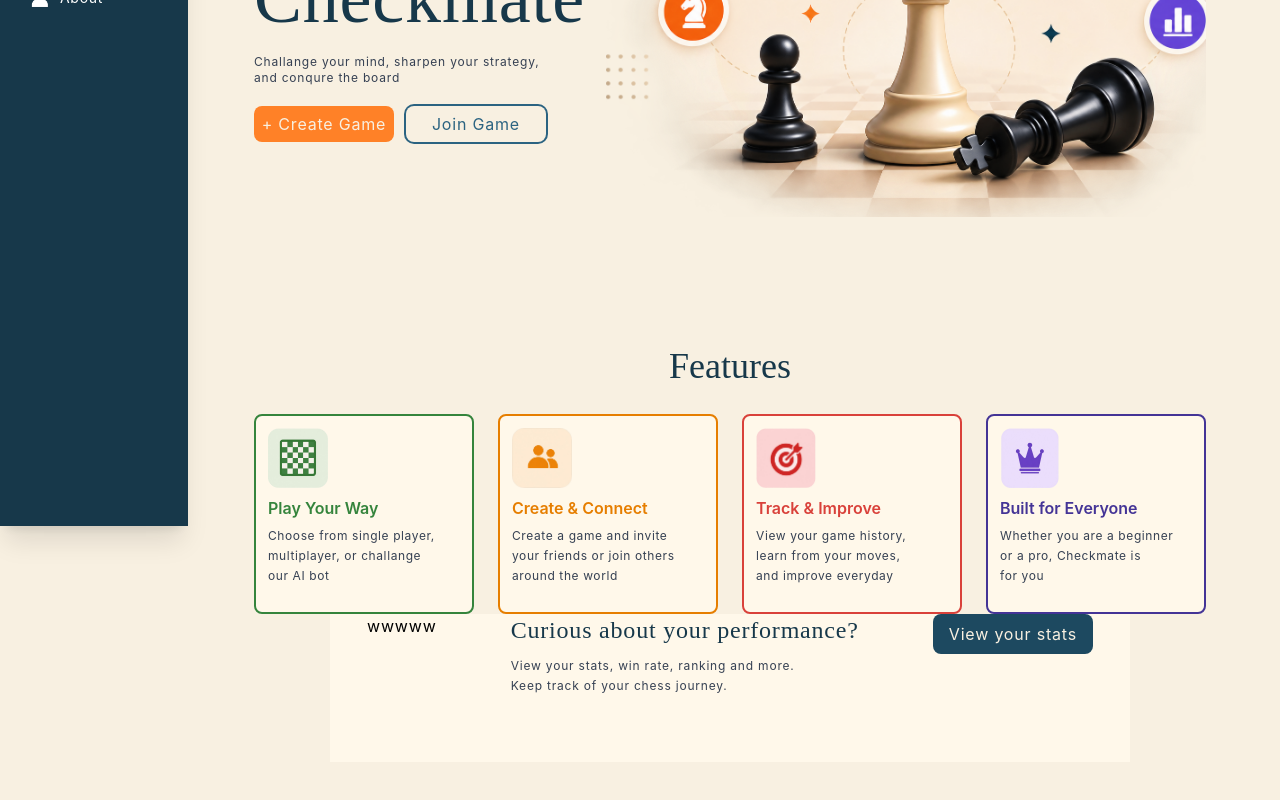
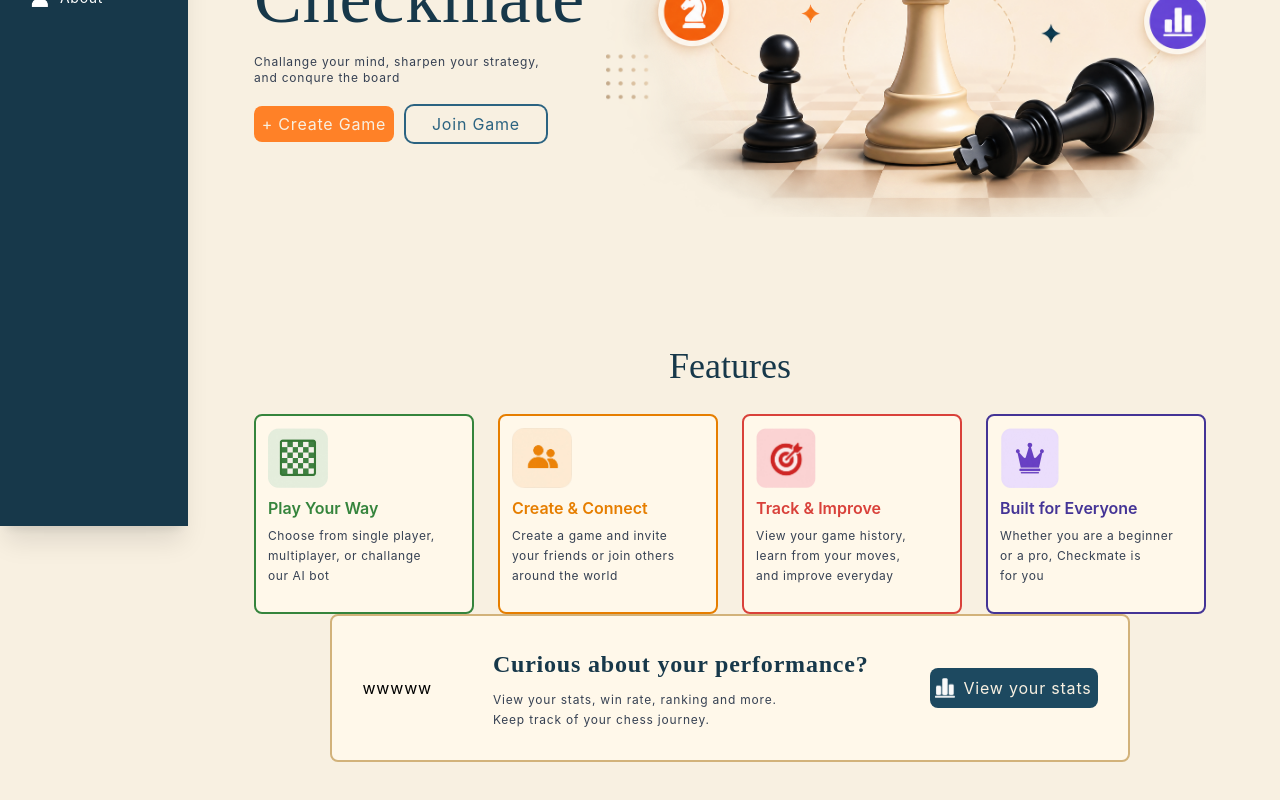
Before and after one commit to rameenali19/Chess-Game, a React (Vite) app: page / in a window 1280 px wide. Shown: the part 274-1074 px from the top of the page. Built offline with nearby package versions, Linux system fonts and the light colour scheme; no server answers.

Commit message:
adding new icon

```diff
--- a/src/components/HomePageStats.jsx
+++ b/src/components/HomePageStats.jsx
@@ -5,11 +5,13 @@ import { useNavigate } from "react-router-dom";
 function HomePageStats() {
   const navigate = useNavigate()
   return (
-    <div className="flex tracking-wider bg-[#FFF8EA] w-200 h-37 justify-around">
+    <div className="flex tracking-wider bg-[#FFF8EA] w-200 h-37 justify-around border-2
+     border-[#D2B27A] rounded-lg items-center">
       <div>wwwww</div>
 
       <div className="flex flex-col gap-3">
-        <h1 className="font-cormorant text-[#17384A] text-2xl">Curious about your performance?</h1>
+        <h1 className="font-cormorant text-[#17384A] text-2xl font-semibold">
+          Curious about your performance?</h1>
         <div className="font-inter text-xs text-gray-700 flex flex-col gap-1">
           <h1>View your stats, win rate, ranking and more.</h1>
           <h1>Keep track of your chess journey.</h1>
@@ -21,7 +23,9 @@ function HomePageStats() {
         textSize="normal"
         fontWeight="normal"
         onClick={() => navigate("/about-me")}
-        className="w-40 h-10"
+        className="w-42 h-10 flex items-center justify-center gap-2"
+        imageName="whiteStats"
+        imageClassName="w-5"
       />
     </div>
   )
--- a/src/components/Icon.jsx
+++ b/src/components/Icon.jsx
@@ -52,6 +52,7 @@ import homePageIcon from '../assets/Icons/home-page.png'
 import greenBoardIcon from '../assets/Icons/green-board.png'
 import targetIcon from '../assets/Icons/target.png'
 import purpleQueenIcon from '../assets/Icons/purple-queen.png'
+import whiteStatsIcon from '../assets/Icons/white-stats.png'
 
 const iconMap = {
   trophy: trophyIcon,
@@ -60,6 +61,7 @@ const iconMap = {
   target: targetIcon,
   greenBoard: greenBoardIcon,
   statusWin: statusWinIcon,
+  whiteStats: whiteStatsIcon,
   statusWinRate: statusWinRateIcon,
   statuController: statuControllerIcon,
   sandClock: sandClockIcon,
```
Also changed, not shown: src/assets/Icons/white-stats.png (added).
